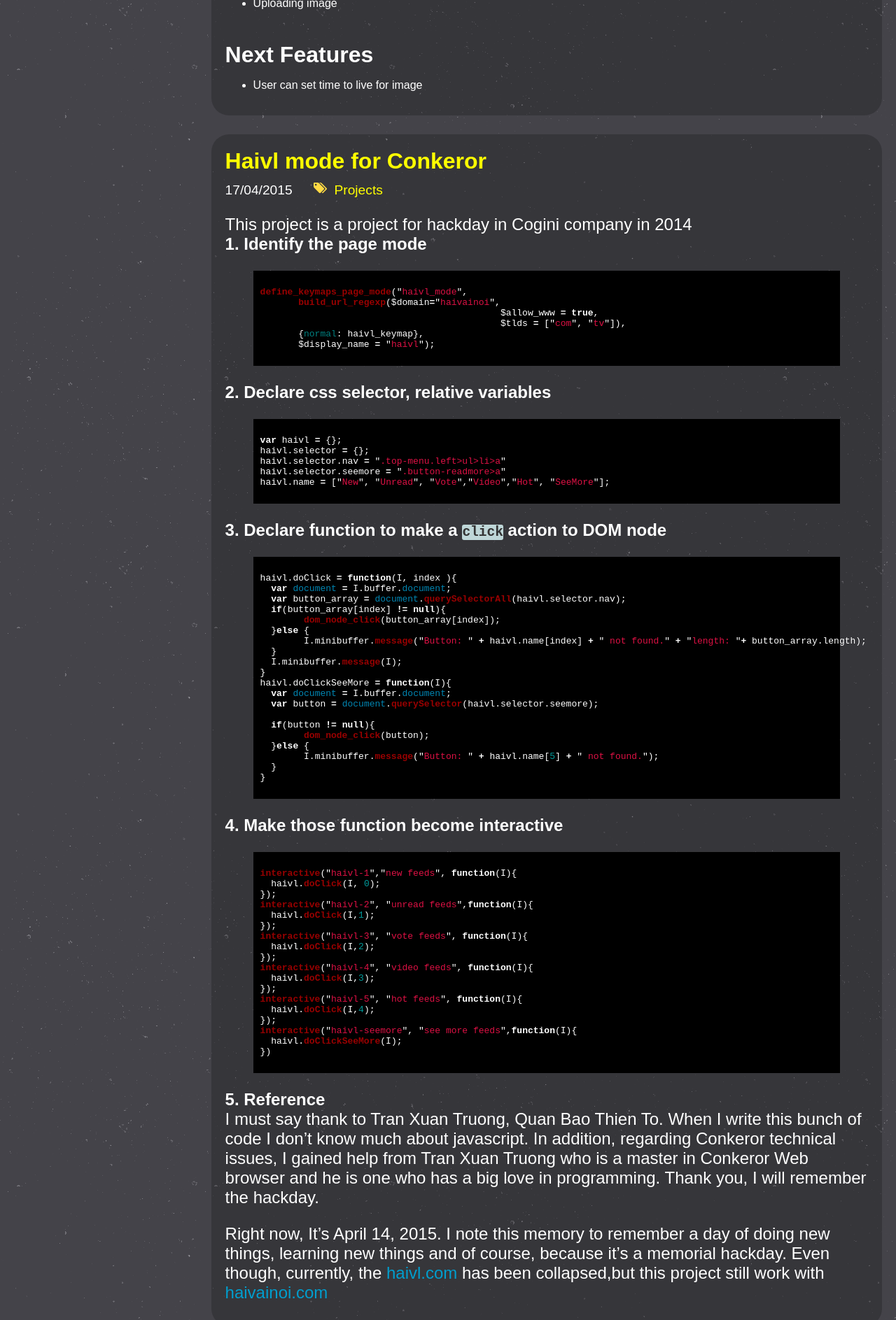
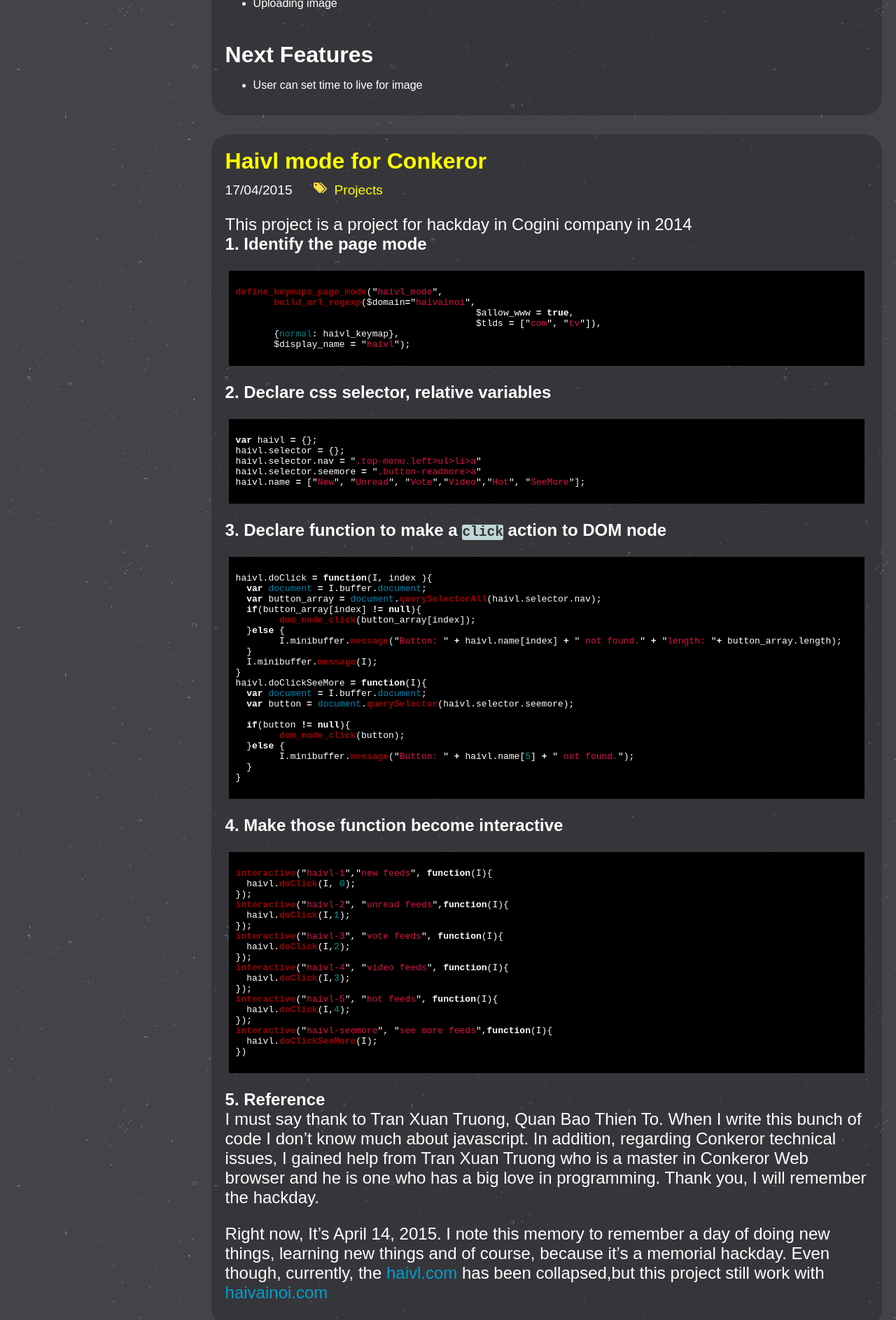
Before and after one commit to nguyenvinhlinh/nguyenvinhlinh.github.io, a Jekyll site: the page built from project.html, in a window 1280 px wide. Shown: the part 605-2492 px from the top of the page at 70% size. Built offline with Jekyll 4.4.1, drawn with Linux system fonts in a browser that asks for light colours.

Commit message:
update css

```diff
--- a/css/app.scss
+++ b/css/app.scss
@@ -241,6 +241,12 @@
   border-radius: 3px;
 }
 
+figure.image, figure.highlight {
+  margin-left: 5px;
+  margin-right: 5px;
+  overflow-x: auto;
+}
+
 @media  (max-width: 768px) {
   div.sidebar{
     display: none;
```
